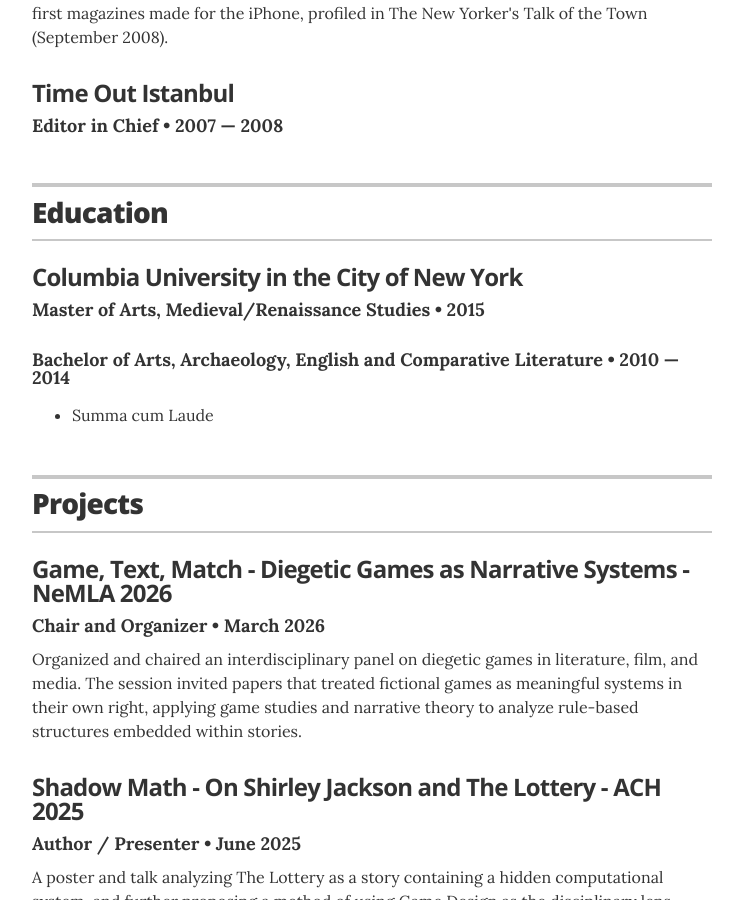
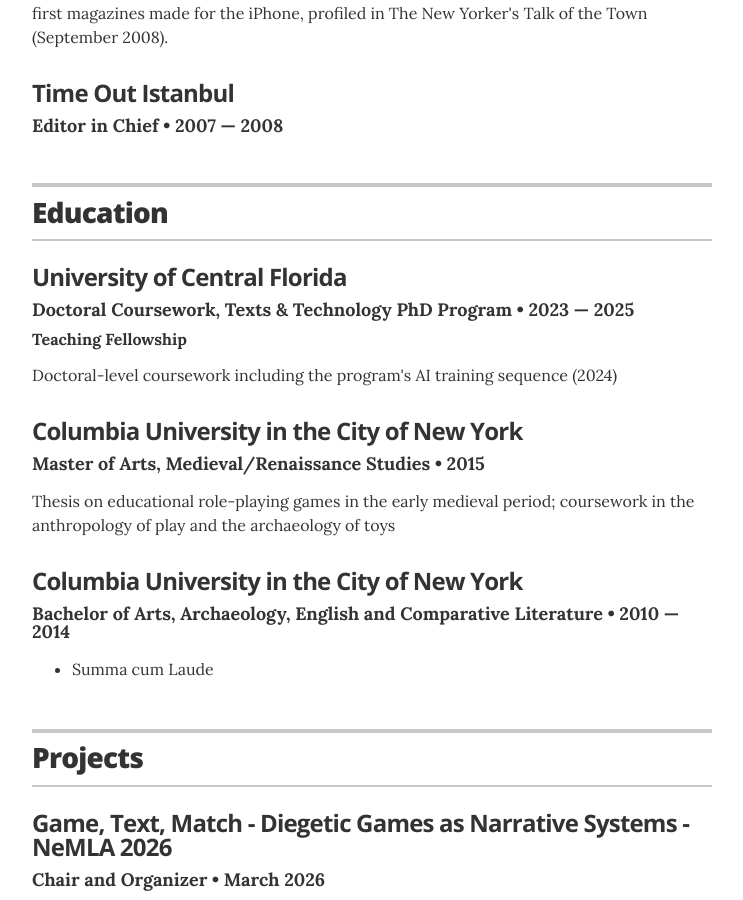
Before and after one commit to mwmxyz/academic, a Jekyll site: the page built from index.html, in a window 1280 px wide and 900 px high, scrolled down 2812 px. Shown: the whole window, without its empty margins (268-1011 px from the left). Built offline with Jekyll 4.4.1, drawn with Linux system fonts in a browser that asks for light colours.

Commit message:
Update education.yml

```diff
--- a/_data/education.yml
+++ b/_data/education.yml
@@ -1,15 +1,18 @@
 # Degree
+
+- degree: Doctoral Coursework, Texts & Technology PhD Program
+  uni: University of Central Florida
+  year: "2023 &mdash; 2025"
+  award: Teaching Fellowship
+  summary: "Doctoral-level coursework including the program's AI training sequence (2024)"
 
 - degree: Master of Arts, Medieval/Renaissance Studies
   uni: Columbia University in the City of New York
-  year: 2015
-#  summary: Worked with the original manuscripts of juvenalia belonging to the Brontë siblings
-#  award: --
-#  summary: --
+  year: "2015"
+  summary: "Thesis on educational role-playing games in the early medieval period; coursework in the anthropology of play and the archaeology of toys"
 
 - degree: Bachelor of Arts, Archaeology, English and Comparative Literature
-# uni: Columbia University in the City of New York
-  year: 2010 &mdash; 2014
+  uni: Columbia University in the City of New York
+  year: "2010 &mdash; 2014"
   awards:
     - award: Summa cum Laude
-#  summary: Directed adaptations of literature for the university radio station
```
